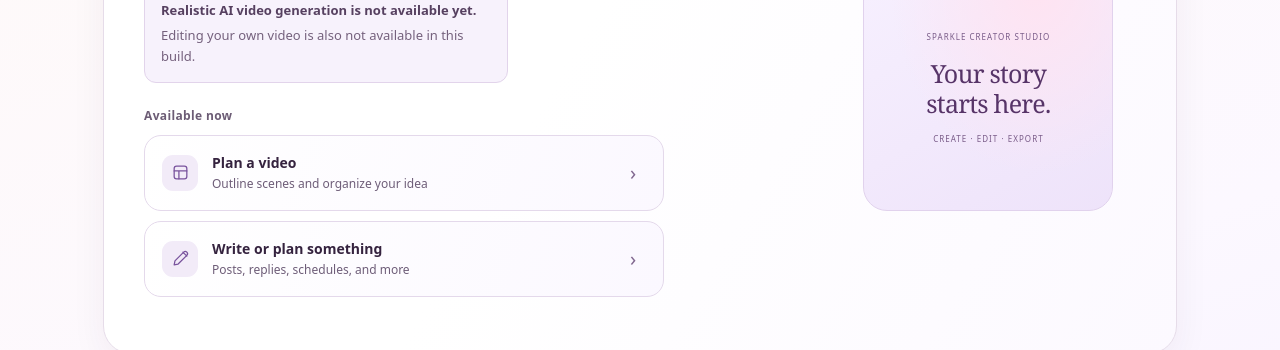
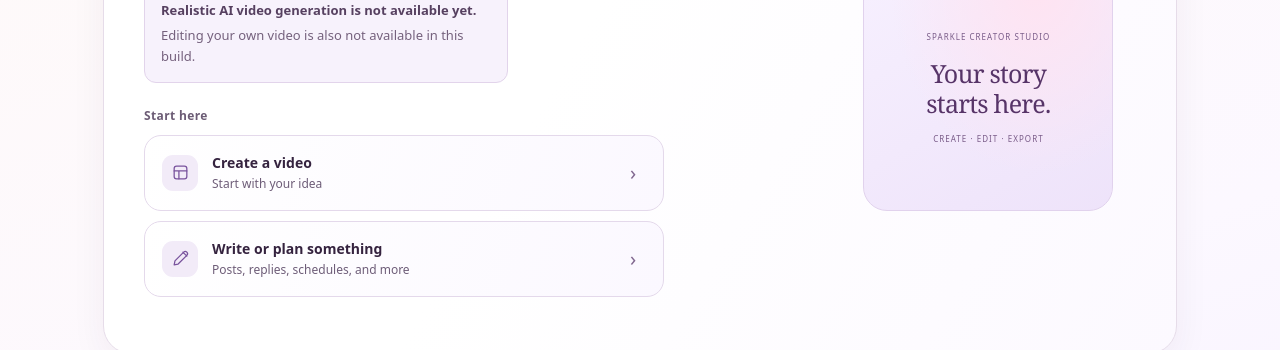
Before and after one commit to rasheemaa/rasheemaa.github.io, a Jekyll site: the page built from what-do-i-say/creator-preview/index.html, in a window 1280 px wide and 1030 px high. Shown: the part 364-714 px from the top of the window. Built offline with Jekyll 4.4.1, drawn with Linux system fonts in a browser that asks for light colours; some web fonts are replaced.

Commit message:
fix: name the video entry Create a video

```diff
--- a/what-do-i-say/creator-preview/index.html
+++ b/what-do-i-say/creator-preview/index.html
@@ -45,9 +45,9 @@ permalink: /what-do-i-say/creator-preview/
         <h1 id="creator-studio-title">Create and edit videos.</h1>
         <p>Your ideas. Your footage. Your finished video.</p>
         <p class="video-note" id="video-availability"><strong>Realistic AI video generation is not available yet.</strong> Editing your own video is also not available in this build.</p>
-        <h2 class="available-tools-title">Available now</h2>
+        <h2 class="available-tools-title">Start here</h2>
         <div class="studio-start-actions" aria-label="Choose what to create">
-          <a class="video-cta studio-start-option" href="/what-do-i-say/video-planner/"><span class="studio-start-icon" aria-hidden="true"><svg viewBox="0 0 24 24"><rect x="4" y="4" width="16" height="16" rx="3"/><path d="M4 10h16M10 10v10"/></svg></span><span class="studio-start-text"><strong>Plan a video</strong><small>Outline scenes and organize your idea</small></span><span class="studio-start-arrow" aria-hidden="true">›</span></a>
+          <a class="video-cta studio-start-option" href="/what-do-i-say/video-planner/"><span class="studio-start-icon" aria-hidden="true"><svg viewBox="0 0 24 24"><rect x="4" y="4" width="16" height="16" rx="3"/><path d="M4 10h16M10 10v10"/></svg></span><span class="studio-start-text"><strong>Create a video</strong><small>Start with your idea</small></span><span class="studio-start-arrow" aria-hidden="true">›</span></a>
           <button class="studio-start-option studio-start-draft" type="button" id="start-creator-draft" aria-controls="studio-tools"><span class="studio-start-icon" aria-hidden="true"><svg viewBox="0 0 24 24"><path d="m15 4 5 5M4 20l5-1L20 8a2 2 0 0 0-4-4L5 15Z"/></svg></span><span class="studio-start-text"><strong>Write or plan something</strong><small>Posts, replies, schedules, and more</small></span><span class="studio-start-arrow" aria-hidden="true">›</span></button>
         </div>
       </div>
--- a/what-do-i-say/video-planner/index.html
+++ b/what-do-i-say/video-planner/index.html
@@ -7,7 +7,7 @@
   <meta name="referrer" content="no-referrer">
   <meta http-equiv="Content-Security-Policy" content="default-src 'self'; script-src 'self'; style-src 'self'; img-src 'self'; connect-src 'none'; object-src 'none'; base-uri 'none'; form-action 'none'; frame-src 'none'">
   <meta name="description" content="Start with your video idea. Build a simple, editable scene plan and save it in your browser.">
-  <title>Video Planner | Sparkle Creator Studio</title>
+  <title>Create a Video | Sparkle Creator Studio</title>
   <link rel="icon" href="/assets/images/favicon.svg" type="image/svg+xml">
   <link rel="stylesheet" href="./planner.css?v=2">
   <script type="module" src="./app.mjs?v=2"></script>
@@ -19,7 +19,7 @@
     <section class="intro" aria-labelledby="page-title"><p class="eyebrow">Your idea. A clear next step.</p><h1 id="page-title">What’s your video idea?</h1><p class="lede">Start with what you have in mind. Make the details yours as you go.</p></section>
     <section class="direction panel" aria-label="Start your video plan">
       <label for="concept" class="prompt-label">Describe your video</label><textarea id="concept" maxlength="2000" placeholder="A short film about my handmade jewelry. Warm light, close details, and a slow reveal of the finished piece…" aria-describedby="local-note"></textarea>
-      <div class="start-row"><p class="hint" id="local-note">Your words stay in this browser.</p><button id="start-plan" type="button" aria-controls="plan-workspace">Start my plan <span aria-hidden="true">→</span></button></div>
+      <div class="start-row"><p class="hint" id="local-note">Your words stay in this browser.</p><button id="start-plan" type="button" aria-controls="plan-workspace">Continue <span aria-hidden="true">→</span></button></div>
       <details id="creative-settings" class="settings"><summary>Format, length &amp; creative details <span class="summary-hint">Optional</span></summary>
         <div class="settings-body"><div class="field-pair"><div><label for="format">Frame</label><select id="format"><option value="9:16">9:16 · Vertical</option><option value="16:9">16:9 · Landscape</option><option value="1:1">1:1 · Square</option></select></div><div><label for="duration">Target length</label><select id="duration"><option value="15">15 seconds</option><option value="30">30 seconds</option><option value="60">60 seconds</option></select></div></div>
         <label for="style">Visual direction</label><select id="style"><option>Cinematic realism</option><option>Product film</option><option>3D animation</option><option>Illustrated story</option></select>
```
Also changed, not shown: what-do-i-say/creator-preview/smoke.test.cjs (+2 -1 lines).
